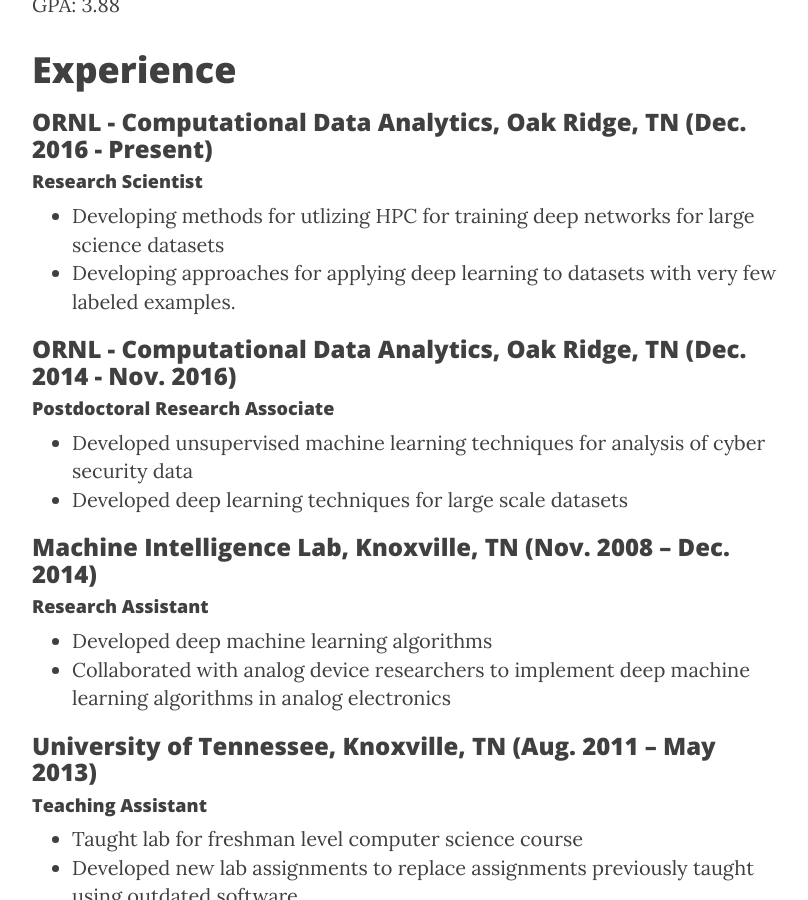
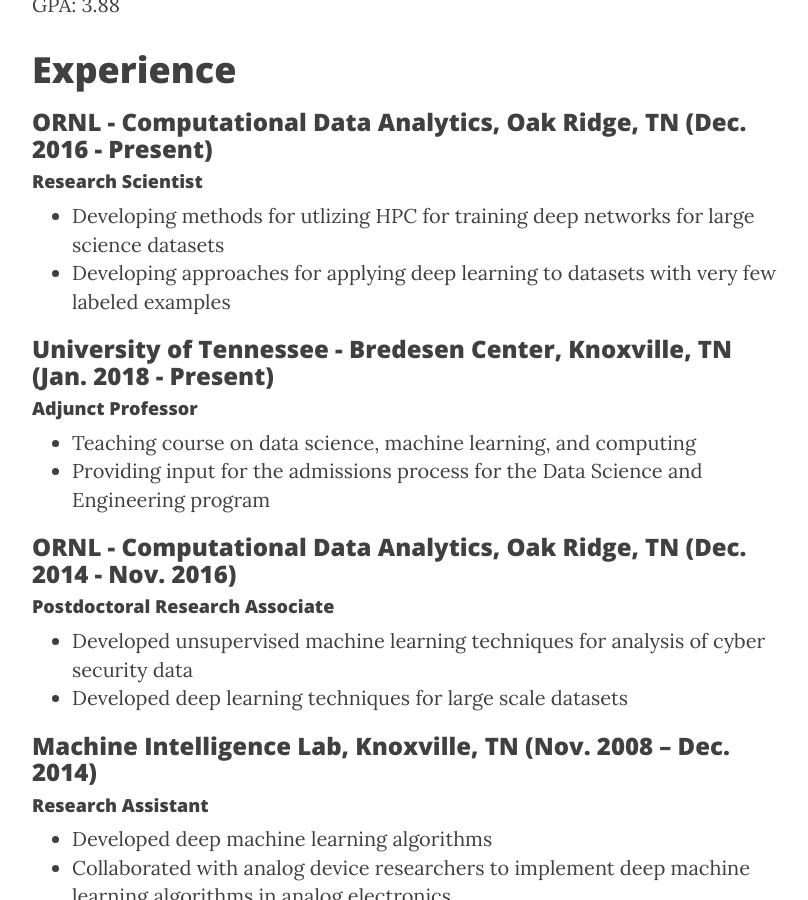
Before and after one commit to stevenryoung/stevenryoung.github.io, a Jekyll site: the page built from cv.md, in a window 1280 px wide and 900 px high, scrolled down 2689 px. Shown: the whole window, without its empty margins (233-1041 px from the left). Built offline with Jekyll 4.4.1, drawn with Linux system fonts in a browser that asks for light colours; nearby versions of some CDN libraries; some of the changed text lies outside the part shown.

Commit message:
Update cv.md

```diff
--- a/cv.md
+++ b/cv.md
@@ -47,7 +47,13 @@ GPA: 3.88
 
 #### Research Scientist
 - Developing methods for utlizing HPC for training deep networks for large science datasets
-- Developing approaches for applying deep learning to datasets with very few labeled examples.
+- Developing approaches for applying deep learning to datasets with very few labeled examples
+
+### University of Tennessee - Bredesen Center, Knoxville, TN (Jan. 2018 - Present)
+
+#### Adjunct Professor
+- Teaching course on data science, machine learning, and computing
+- Providing input for the admissions process for the Data Science and Engineering program
 
 ### ORNL - Computational Data Analytics, Oak Ridge, TN (Dec. 2014 - Nov. 2016)
 
@@ -102,7 +108,10 @@ GPA: 3.88
 
 # Professional Service
 - Machine Learning in HPC Environments (SC Workshop)
+    - Organizing Committe Chair (2017)
     - Program Committee Chair (2015-2016)
+- IEEE Transactions on Neural Networks and Learning Systems
+    - Reviewer (2017)
 - International Joint Conference on Neural Networks (IJCNN)
     - Reviewer (2015-2016)
 
```
